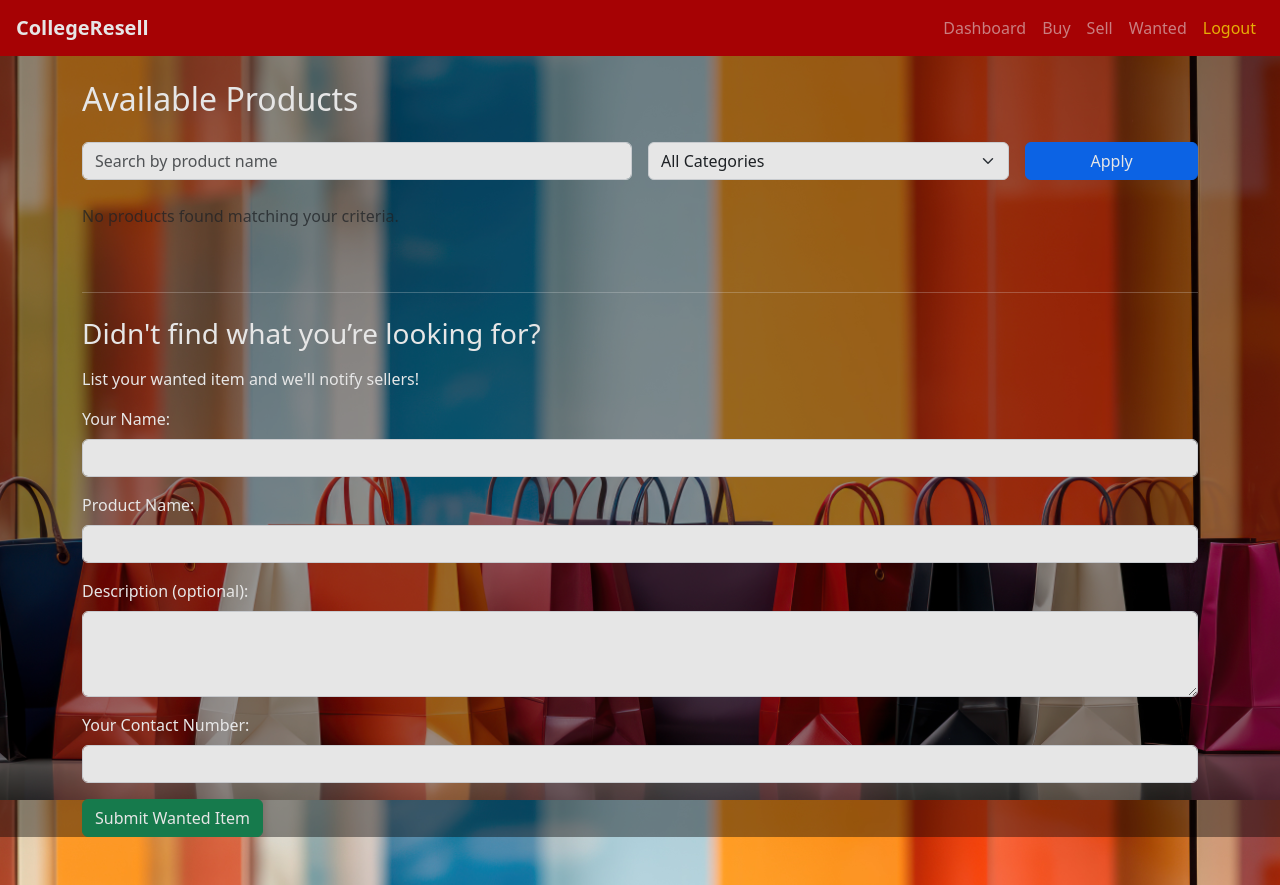
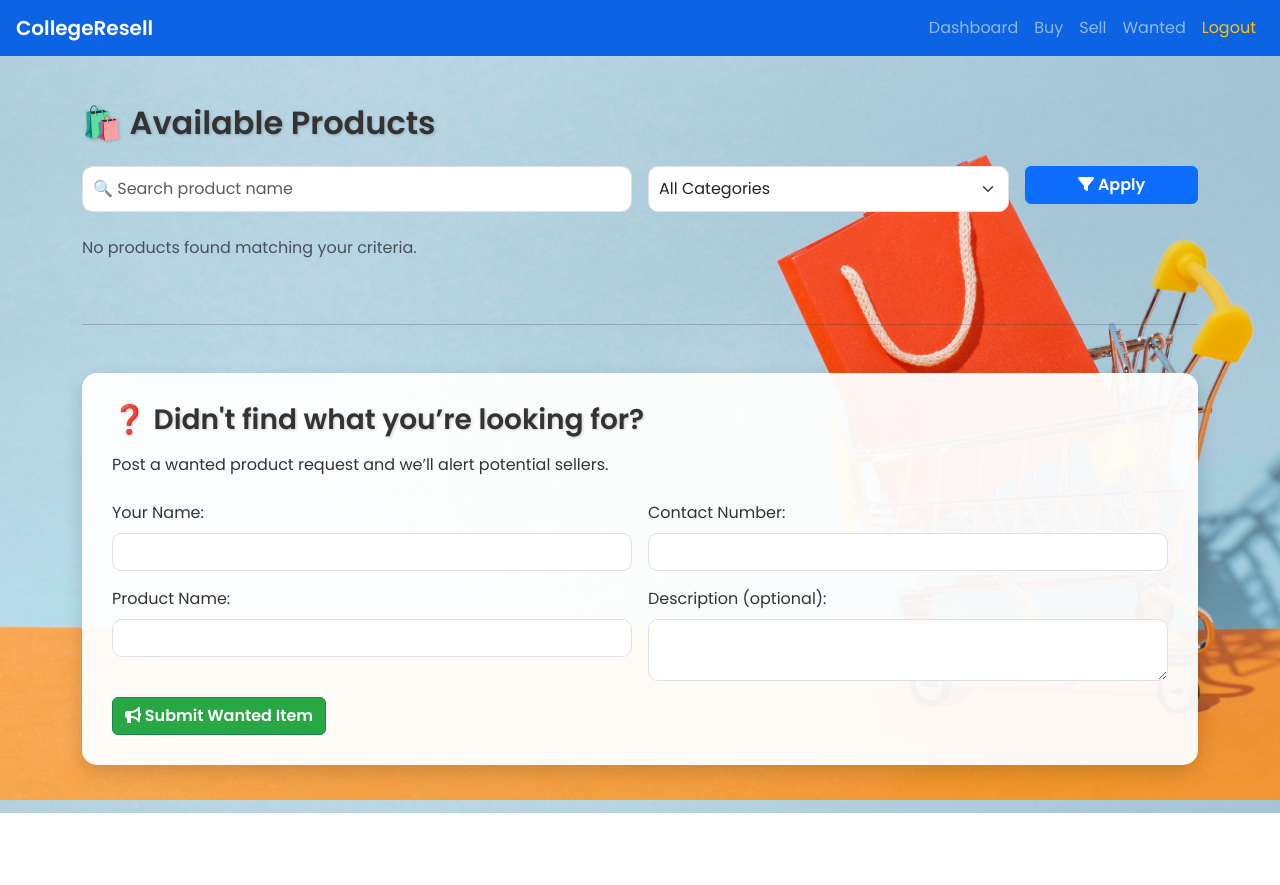
Before and after one commit to akshatabakre/Resell-nitrr, a Flask app: page /buy in a window 1280 px wide. After the commit the page ends 813 px from the top, so only its background shows below. Run offline with Flask 3, Linux system fonts and the light colour scheme; the visitor is signed in with stand-in values (Sample User, id 1); data that the repository does not hold is empty; some libraries are stand-ins or nearby versions.

Commit message:
updated buy.html

```diff
--- a/templates/buy.html
+++ b/templates/buy.html
@@ -4,36 +4,109 @@
     <meta charset="UTF-8">
     <title>Buy Products</title>
     <meta name="viewport" content="width=device-width, initial-scale=1">
-    <!-- Bootstrap CSS (via CDN) -->
+
+    <!-- Bootstrap CSS -->
     <link href="https://cdn.jsdelivr.net/npm/bootstrap@5.3.0/dist/css/bootstrap.min.css" rel="stylesheet">
 
+    <!-- Google Fonts + Icons -->
+    <link href="https://fonts.googleapis.com/css2?family=Poppins:wght@400;600&display=swap" rel="stylesheet">
+    <link href="https://cdnjs.cloudflare.com/ajax/libs/font-awesome/6.5.0/css/all.min.css" rel="stylesheet">
+
     <style>
-        body{
-            background: url('/static/buyBG.jpg') no-repeat center center fixed;
-            content: "";
-            /* position: fixed; */
-            top: 0;
-            left: 0;
-            width: 100%;
-            height: 100%;
-            /* background: url('/static/dsbg.jpg') no-repeat center center fixed; */
+        body {
+            background: url('/static/dashboard bg.jpg') no-repeat center center fixed;
             background-size: cover;
-            filter: brightness(0.9);
-            z-index: -2;
-            color: white;
-            /* padding-top: 70px; */
-            padding-bottom: 0;
+            font-family: 'Poppins', sans-serif;
+            color: #333;
         }
-        body::before {
-        content: '';
-        position: fixed;
-        top: 0;
-        left: 0;
-        bottom: 0;
-        height: 100%;
-        width: 100%;
-        background-color: rgba(0, 0, 0, 0.4); /* Adjust opacity here */
-        z-index: -1;
+
+        h2, h3 {
+            font-weight: 600;
+        }
+
+        .card {
+            border: none;
+            border-radius: 15px;
+            overflow: hidden;
+            transition: transform 0.3s ease, box-shadow 0.3s ease;
+            box-shadow: 0 4px 20px rgba(0,0,0,0.1);
+            background-color: white;
+        }
+
+        .card:hover {
+            transform: scale(1.03) rotateX(1deg);
+            box-shadow: 0 8px 25px rgba(0,0,0,0.2);
+        }
+
+        .card-title {
+            font-size: 1.2rem;
+            font-weight: bold;
+        }
+
+        .btn-primary, .btn-success {
+            font-weight: bold;
+            transition: background-color 0.3s ease, transform 0.2s ease;
+        }
+
+        .btn-primary:hover, .btn-success:hover {
+            transform: scale(1.05);
+        }
+
+        .search-form input, .search-form select {
+            border-radius: 10px;
+            padding: 10px;
+        }
+
+        .form-control:focus, .form-select:focus {
+            border-color: #5a87ff;
+            box-shadow: 0 0 5px rgba(90, 135, 255, 0.5);
+        }
+
+        /* Wanted Item Section */
+        .wanted-section {
+            background: rgba(255, 255, 255, 0.95);
+            padding: 30px;
+            border-radius: 15px;
+            box-shadow: 0 8px 20px rgba(0, 0, 0, 0.15);
+        }
+
+        label {
+            font-weight: 500;
+        }
+
+        .form-control, .form-select {
+            border-radius: 10px;
+        }
+
+        .btn-success {
+            background-color: #28a745;
+        }
+
+        .text-shadow {
+            text-shadow: 1px 1px 3px rgba(0,0,0,0.2);
+        }
+
+        .card-img-top {
+            transition: transform 0.3s ease;
+        }
+
+        .card:hover .card-img-top {
+            transform: scale(1.05);
+        }
+
+        .animated-section {
+            animation: fadeInUp 1s ease-in-out;
+        }
+
+        @keyframes fadeInUp {
+            from {
+                opacity: 0;
+                transform: translateY(20px);
+            }
+            to {
+                opacity: 1;
+                transform: translateY(0);
+            }
         }
     </style>
 </head>
@@ -41,14 +114,13 @@
 
     {% include 'navbar.html' %}
 
+    <div class="container mt-5 animated-section">
+        <h2 class="mb-4 text-shadow">🛍️ Available Products</h2>
 
-<div class="container mt-4">
-    <h2 class="mb-4">Available Products</h2>
-
-    <!-- 🔍 Search and Filter Form -->
-    <form method="GET" action="/buy" class="row g-3 mb-4">
+        <!-- Search and Filter -->
+        <form method="GET" action="/buy" class="row g-3 mb-4 search-form">
             <div class="col-md-6">
-            <input type="text" name="search" class="form-control" placeholder="Search by product name" value="{{ search_query or '' }}">
+                <input type="text" name="search" class="form-control" placeholder="🔍 Search product name" value="{{ search_query or '' }}">
             </div>
             <div class="col-md-4">
                 <select name="category" class="form-select">
@@ -59,30 +131,30 @@
                 </select>
             </div>
             <div class="col-md-2">
-            <button type="submit" class="btn btn-primary w-100">Apply</button>
+                <button type="submit" class="btn btn-primary w-100"><i class="fas fa-filter"></i> Apply</button>
             </div>
         </form>
 
-    <!-- 🛒 Product Cards -->
+        <!-- Product Cards -->
         <div class="row">
             {% for product in products %}
             <div class="col-md-4 mb-4">
-            <div class="card h-100 shadow-sm">
+                <div class="card h-100">
                     {% if product.image_urls %}
                     <img src="{{ product.image_urls[0] }}" class="card-img-top" alt="Product Image" style="height: 200px; object-fit: cover;">
                     {% else %}
                     <img src="https://via.placeholder.com/300x200?text=No+Image" class="card-img-top" alt="No Image">
                     {% endif %}
                     <div class="card-body d-flex flex-column">
-                    <h5 class="card-title"><strong>Name:</strong> {{ product.name }}</h5>
-                    <p class="card-text"><strong>Category:</strong> {{ product.category }}</p>
-                    <p class="card-text"><strong>Price:</strong> ₹{{ product.price }}</p>
+                        <h5 class="card-title">{{ product.name }}</h5>
+                        <p class="card-text"><i class="fas fa-tags me-1"></i><strong>Category:</strong> {{ product.category }}</p>
+                        <p class="card-text"><i class="fas fa-rupee-sign me-1"></i><strong>Price:</strong> ₹{{ product.price }}</p>
                         {% if product.description %}
-                        <p class="card-text">{{ product.description[:100] }}{% if product.description|length > 100 %}...{% endif %}</p>
+                            <p class="card-text text-muted">{{ product.description[:100] }}{% if product.description|length > 100 %}...{% endif %}</p>
                         {% else %}
                             <p class="card-text text-muted">No description available.</p>
                         {% endif %}
-                    <a href="{{ url_for('product_detail', product_id=product._id|string) }}" class="btn btn-primary mt-auto">View Details</a>
+                        <a href="{{ url_for('product_detail', product_id=product._id|string) }}" class="btn btn-outline-primary mt-auto"><i class="fas fa-eye"></i> View Details</a>
                     </div>
                 </div>
             </div>
@@ -95,35 +167,36 @@
 
         <hr class="mt-5">
 
-    <!-- 📝 Wanted Item Form -->
-    <div class="mt-4 mb-5">
-        <h3 class="mb-3">Didn't find what you’re looking for?</h3>
-        <p>List your wanted item and we'll notify sellers!</p>
+        <!-- Wanted Section -->
+        <div class="wanted-section mt-5 mb-5">
+            <h3 class="mb-3 text-shadow">❓ Didn't find what you’re looking for?</h3>
+            <p class="mb-4">Post a wanted product request and we’ll alert potential sellers.</p>
             <form method="POST" action="/buy">
-            <div class="mb-3">
-                <label for="yourName" class="form-label">Your Name:</label>
+                <div class="row g-3">
+                    <div class="col-md-6">
+                        <label for="buyer_name" class="form-label">Your Name:</label>
                         <input type="text" id="buyer_name" name="buyer_name" class="form-control" required>
                     </div>
-            <div class="mb-3">
-                <label for="wantedName" class="form-label">Product Name:</label>
+                    <div class="col-md-6">
+                        <label for="contact" class="form-label">Contact Number:</label>
+                        <input type="tel" id="contact" name="contact" class="form-control" required>
+                    </div>
+                    <div class="col-md-6">
+                        <label for="product_name" class="form-label">Product Name:</label>
                         <input type="text" id="product_name" name="product_name" class="form-control" required>
                     </div>
-            <div class="mb-3">
-                <label for="wantedDesc" class="form-label">Description (optional):</label>
-                <textarea id="description" name="description" rows="3" class="form-control"></textarea>
+                    <div class="col-md-6">
+                        <label for="description" class="form-label">Description (optional):</label>
+                        <textarea id="description" name="description" rows="2" class="form-control"></textarea>
                     </div>
-            <div class="mb-3">
-                <label for="contact" class="form-label">Your Contact Number:</label>
-                <input type="tel" id="contact" name="contact" class="form-control" required>
                 </div>
-            <button type="submit" class="btn btn-success">Submit Wanted Item</button>
+                <button type="submit" class="btn btn-success mt-3"><i class="fas fa-bullhorn"></i> Submit Wanted Item</button>
             </form>
         </div>
 
     </div>
 
-<!-- Bootstrap JS (via CDN, optional) -->
+    <!-- Bootstrap JS -->
     <script src="https://cdn.jsdelivr.net/npm/bootstrap@5.3.0/dist/js/bootstrap.bundle.min.js"></script>
-
 </body>
 </html>
--- a/templates/navbar.html
+++ b/templates/navbar.html
@@ -1,6 +1,6 @@
 <!-- templates/navbar.html -->
 
-<nav class="navbar navbar-expand-lg navbar-dark" style="background-color:rgb(185, 2, 5); position: sticky; top: 0; z-index: 1030;">
+<nav class="navbar navbar-expand-lg navbar-dark" style="background-color:#0C63E4; position: sticky; top: 0; z-index: 1030;">
 
     <a class="navbar-brand ms-3 fw-bold" href="{{ url_for('protected_area') }}">CollegeResell</a>
     <button class="navbar-toggler" type="button" data-bs-toggle="collapse"
```
Lines whose indentation alone changed are shown as unchanged.
